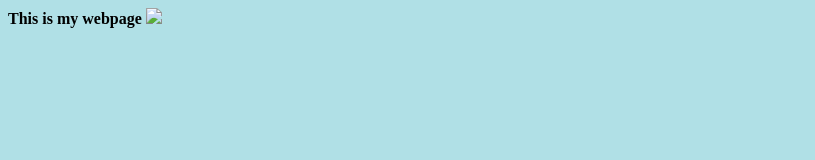
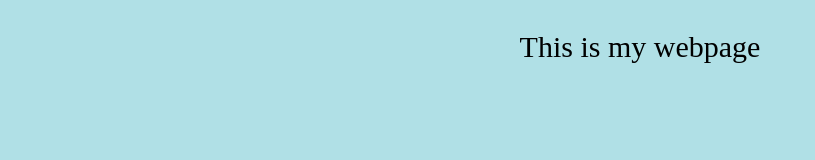
Before and after one commit to Mr-Ohara/Unit2-02, a plain HTML site: page index.html in a window 1280 px wide. Shown: the whole page, without its empty margins (0-815 px from the left). Drawn offline with Linux system fonts and the light colour scheme.

Commit message:
deleted blank

```diff
--- a/index.html
+++ b/index.html
@@ -5,8 +5,6 @@
     <link href="style.css" rel="stylesheet" type="text/css" />
   </head>
   <body style="background-color:powderblue;">
-    <script src="script.js"></script>
-    <b>This is my webpage</b>
-    <img src="bunny.jpg>"
+    <div class="center"><p style="font-size:30px">This is my webpage</p></div>
   </body>
 </html>
--- a/script.js
+++ b/script.js
@@ -0,0 +1,2 @@
+
+  alert(1);
--- a/style.css
+++ b/style.css
@@ -0,0 +1,3 @@
+.center {
+  text-align: center;
+}
```
Also changed, not shown: 2 other files.
